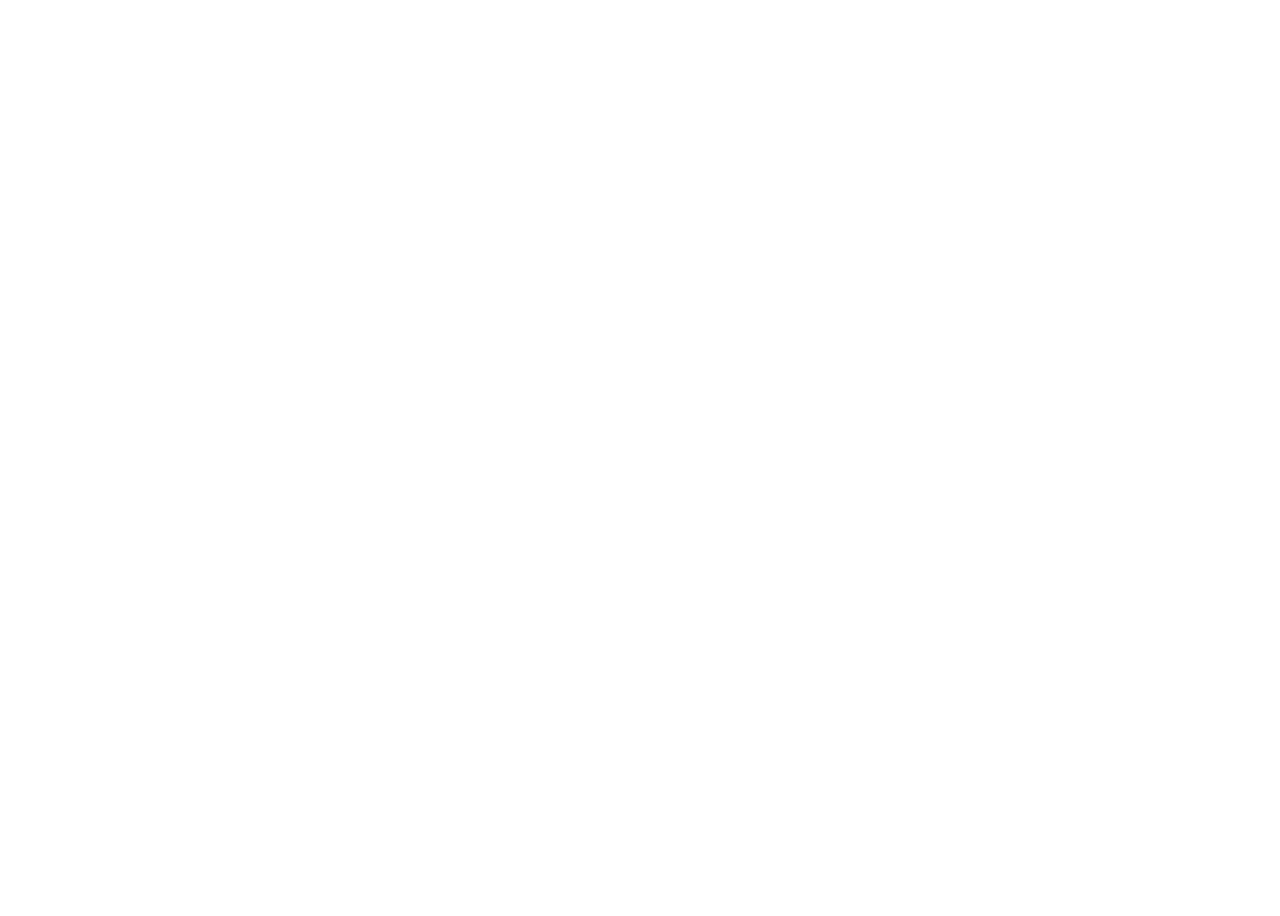
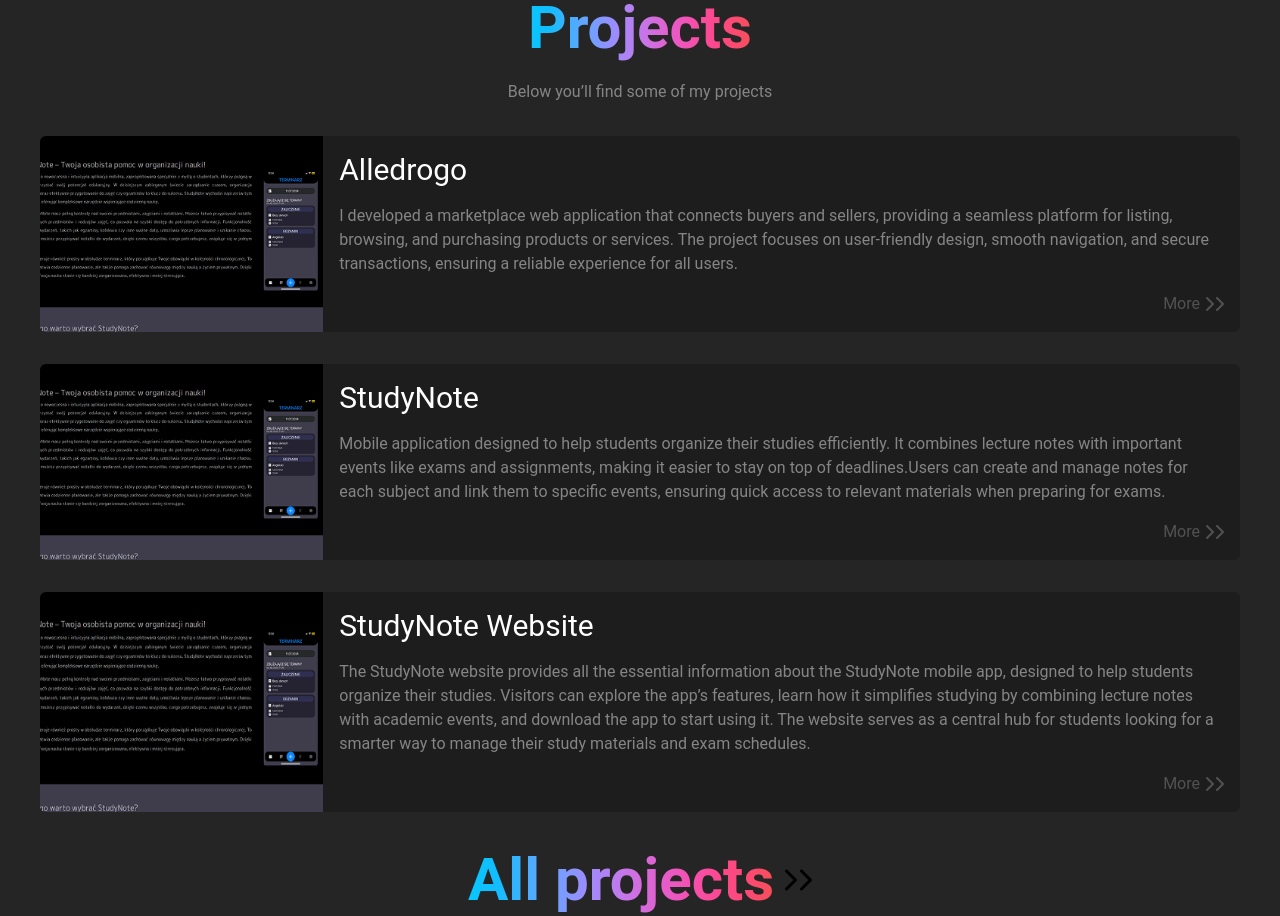
Before and after one commit to Adrian4401/Portfolio, a React (Create React App) app: page / in a window 1280 px wide. Shown: the part 860-1776 px from the top of the page. Before the commit the page ends 808 px from the top, so only its background shows below. Built offline with nearby package versions, Linux system fonts and the light colour scheme.

Commit message:
Added projects section.

```diff
--- a/package.json
+++ b/package.json
@@ -3,6 +3,11 @@
   "version": "0.1.0",
   "private": true,
   "dependencies": {
+    "@fortawesome/fontawesome-svg-core": "^6.7.2",
+    "@fortawesome/free-brands-svg-icons": "^6.7.2",
+    "@fortawesome/free-regular-svg-icons": "^6.7.2",
+    "@fortawesome/free-solid-svg-icons": "^6.7.2",
+    "@fortawesome/react-fontawesome": "^0.2.2",
     "@tailwindcss/cli": "^4.0.6",
     "autoprefixer": "^10.4.20",
     "cra-template": "1.2.0",
--- a/src/components/AboutMe.jsx
+++ b/src/components/AboutMe.jsx
@@ -7,11 +7,11 @@
     const { t } = useContext(LanguageContext)
 
     return (
-        <div className="flex flex-col-reverse lg:flex-row w-full h-fit justify-between items-center my-32 gap-20">
+        <div className="flex flex-col-reverse lg:flex-row w-full h-fit justify-between items-center mt-32 gap-20">
             <div id="about_me" className="flex flex-col max-w-screen-sm gap-8">
-                <p className="standard-text">{ t.hey_my_name }</p>
-                <h1 className="title-text">Adrian Zakrzewski</h1>
-                <h2 className="headline-text">Junior Frontend Developer</h2>
+                <p className="standard-text text-center lg:text-left">{ t.hey_my_name }</p>
+                <h1 className="title-text text-center lg:text-left">Adrian Zakrzewski</h1>
+                <h2 className="headline-text text-center lg:text-left">Junior Frontend Developer</h2>
                 <p className="description-text" dangerouslySetInnerHTML={{ __html: t.about_me }} />
             </div>
             <div
--- /dev/null
+++ b/src/components/Projects.jsx
@@ -0,0 +1,61 @@
+import { LanguageContext } from "../context/LanguageContext"
+import { useContext } from "react"
+import StudyNoteWebsite from '../assets/studynote_website.png'
+import ProjectCard from "./ui/ProjectCard"
+import { FontAwesomeIcon } from '@fortawesome/react-fontawesome';
+import { faChevronRight } from '@fortawesome/free-solid-svg-icons';
+
+
+export default function Projects() {
+    const { t } = useContext(LanguageContext)
+
+    return (
+        <div className="flex flex-col w-full h-fit justify-between items-center mt-32 gap-8">
+            <svg width="0" height="0">
+                <defs>
+                    <linearGradient id="gradient" gradientTransform="rotate(90)">
+                    <stop offset="0%" stopColor="#09c7fb" />
+                    <stop offset="10%" stopColor="#11bdff" />
+                    <stop offset="20%" stopColor="#41b0ff" />
+                    <stop offset="30%" stopColor="#6ca2ff" />
+                    <stop offset="40%" stopColor="#9390ff" />
+                    <stop offset="50%" stopColor="#b381f3" />
+                    <stop offset="60%" stopColor="#ce70e2" />
+                    <stop offset="70%" stopColor="#e55dcb" />
+                    <stop offset="80%" stopColor="#f450af" />
+                    <stop offset="90%" stopColor="#fb4991" />
+                    <stop offset="100%" stopColor="#f64f59" />
+                    </linearGradient>
+                </defs>
+            </svg>
+
+            <div className="flex flex-col w-full h-fit items-center gap-4">
+                <h1 className="title-text">Projects</h1>
+                <p className="standard-text">Below you’ll find some of my projects</p>
+            </div>
+            <ProjectCard
+                image={StudyNoteWebsite}
+                title="Alledrogo"
+                description="I developed a marketplace web application that connects buyers and sellers, providing a seamless platform for listing, browsing, and purchasing products or services. The project focuses on user-friendly design, smooth navigation, and secure transactions, ensuring a reliable experience for all users."
+                link="https://github.com/Adrian4401/AngularMarketplace"
+            />
+            <ProjectCard
+                image={StudyNoteWebsite}
+                title="StudyNote"
+                description="Mobile application designed to help students organize their studies efficiently. It combines lecture notes with important events like exams and assignments, making it easier to stay on top of deadlines.Users can create and manage notes for each subject and link them to specific events, ensuring quick access to relevant materials when preparing for exams."
+                link="https://github.com/Adrian4401/StudyNote"
+            />
+            <ProjectCard
+                image={StudyNoteWebsite}
+                title="StudyNote Website"
+                description="The StudyNote website provides all the essential information about the StudyNote mobile app, designed to help students organize their studies. Visitors can explore the app’s features, learn how it simplifies studying by combining lecture notes with academic events, and download the app to start using it. The website serves as a central hub for students looking for a smarter way to manage their study materials and exam schedules."
+                link="https://studynote-az.netlify.app"
+            />
+            <div className="flex items-center cursor-pointer">
+                <h1 className="title-text mr-2">All projects</h1>
+                <FontAwesomeIcon icon={faChevronRight} className="text-2xl icons-gradient" />
+                <FontAwesomeIcon icon={faChevronRight} className="text-2xl icons-gradient" />
+            </div>
+        </div>
+    )
+}
--- /dev/null
+++ b/src/components/ui/ProjectCard.jsx
@@ -0,0 +1,23 @@
+import { FontAwesomeIcon } from '@fortawesome/react-fontawesome';
+import { faChevronRight } from '@fortawesome/free-solid-svg-icons';
+
+export default function ProjectCard({ image, title, description, link }) {
+    return (
+        <div className="flex flex-col w-full h-fit items-center bg-accent dark:bg-dark-accent rounded-md">
+            <div className="flex w-full h-fit">
+                <div id="photo" className="hidden md:flex bg-cover bg-center min-h-full w-100">
+                    <img src={image} alt="StudyNote Website" className="aspect-16/9 rounded-l-md" />
+                </div>
+                <div id="info" className="flex flex-col flex-10 w-full h-fit gap-4 p-4">
+                    <h2 className="headline-text text-left">{title}</h2>
+                    <p className="standard-text text-left">{description}</p>
+                    <div className="flex items-center min-w-full justify-end opacity-50 hover:opacity-100">
+                        <a href={link} className="standard-text cursor-pointer mr-1">More</a>
+                        <FontAwesomeIcon icon={faChevronRight} className='text-secondary dark:text-dark-secondary cursor-pointer' />
+                        <FontAwesomeIcon icon={faChevronRight} className='text-secondary dark:text-dark-secondary cursor-pointer' />
+                    </div>
+                </div>
+            </div>
+        </div>
+    )
+}
--- a/src/index.css
+++ b/src/index.css
@@ -29,17 +29,24 @@
 }
 
 .standard-text {
-  @apply text-secondary dark:text-dark-secondary text-base font-normal text-center lg:text-left;
+  @apply text-secondary dark:text-dark-secondary text-base font-normal;
 }
 
 .title-text {
-  @apply bg-gradient bg-clip-text text-transparent text-6xl font-bold text-center lg:text-left;
+  @apply bg-gradient bg-clip-text text-transparent text-6xl font-bold leading-[1.2];
 }
 
 .headline-text {
-  @apply text-primary dark:text-dark-primary text-3xl font-normal text-center lg:text-left;
+  @apply text-primary dark:text-dark-primary text-3xl font-normal;
 }
 
 .description-text {
   @apply text-secondary dark:text-dark-secondary text-base font-normal text-justify;
 }
+
+.icons-gradient {
+  background: linear-gradient(to right, #09c7fb, #b381f3, #f64f59);
+  -webkit-background-clip: text;
+  -webkit-text-fill-color: transparent;
+  display: inline-block;
+}
--- a/src/index.js
+++ b/src/index.js
@@ -3,6 +3,7 @@
 import './index.css';
 import App from './App';
 import reportWebVitals from './reportWebVitals';
+
 
 const root = ReactDOM.createRoot(document.getElementById('root'));
 root.render(
--- a/src/pages/Home.jsx
+++ b/src/pages/Home.jsx
@@ -1,5 +1,6 @@
 import AboutMe from "../components/AboutMe";
 import Header from "../components/Header";
+import Projects from "../components/Projects";
 
 
 export default function Home() {
@@ -8,6 +9,7 @@
             <div className="w-[1200px] flex flex-col">
                 <Header />
                 <AboutMe />
+                <Projects />
             </div>
         </div>
     )
```
Also changed, not shown: src/assets/studynote_website.png (added), 1 other file (tests, documents, lock files or other folders).
